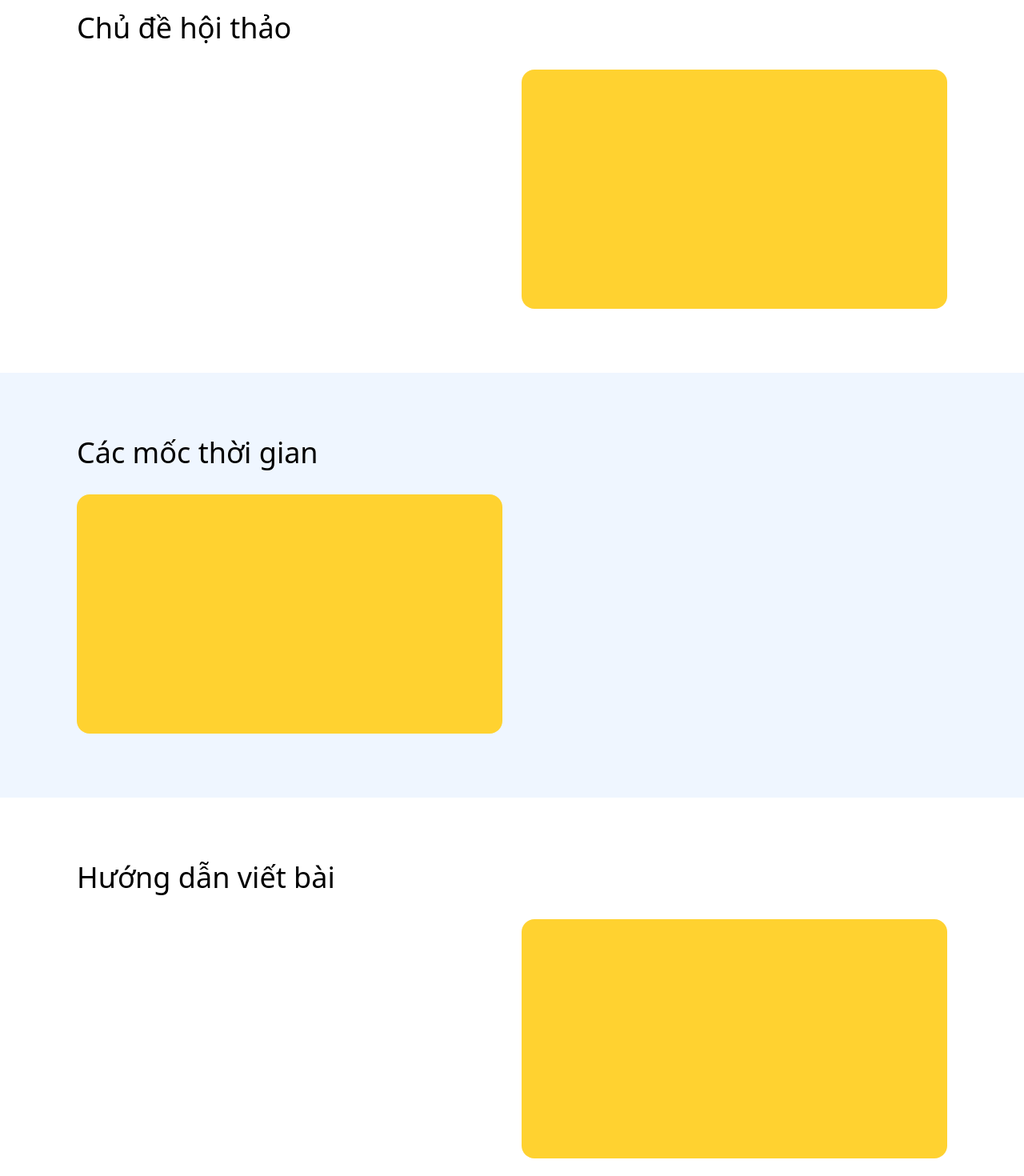
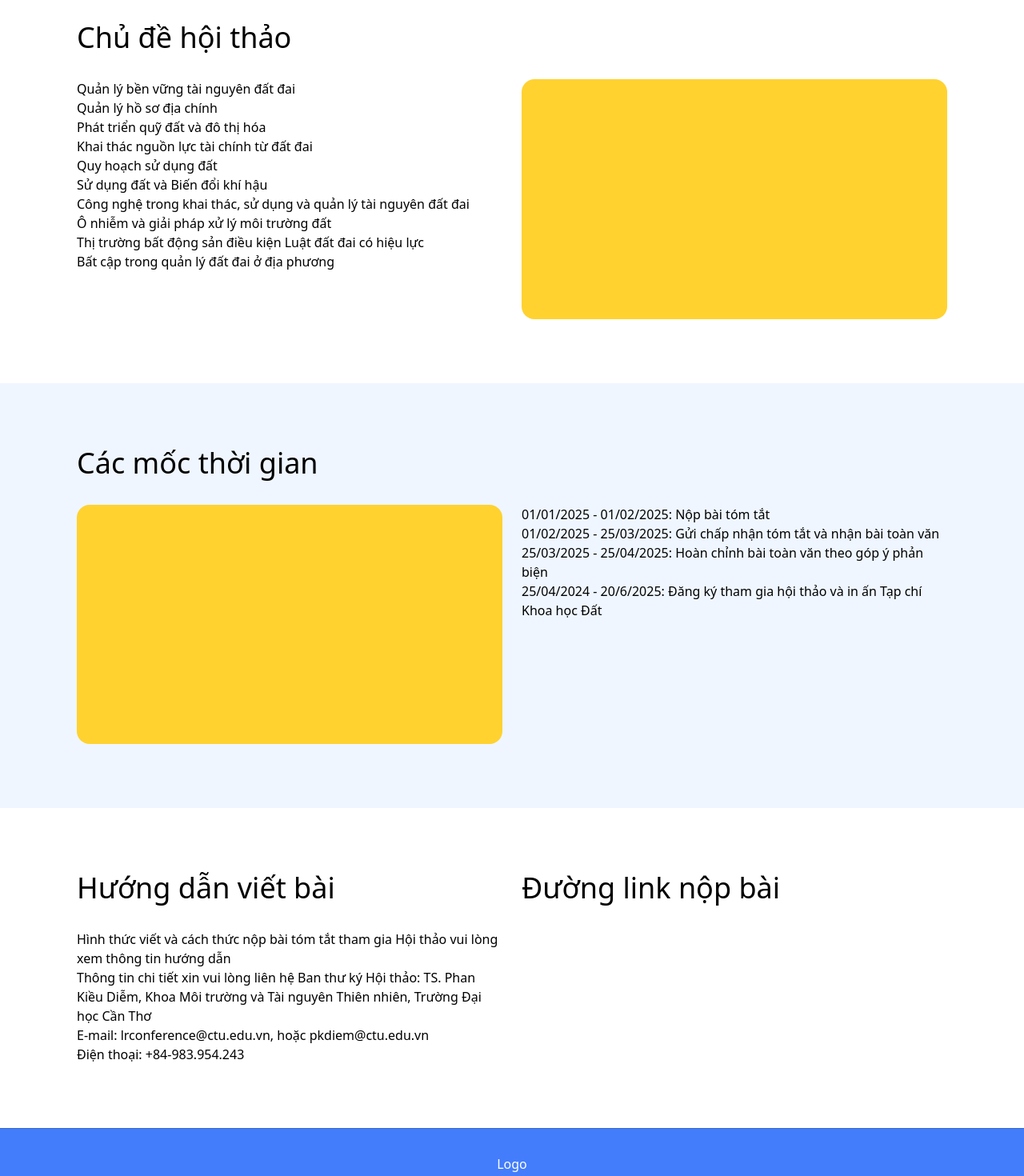
Before and after one commit to wuubangdev/lrd_science_conference, a React (Vite) app: page / in a window 1280 px wide. Shown: the part 1720-3190 px from the top of the page at 80% size. Built offline with nearby package versions, Linux system fonts and the light colour scheme.

Commit message:
client home content

```diff
--- a/src/components/client/home/conference-theme/ConferenceTheme.tsx
+++ b/src/components/client/home/conference-theme/ConferenceTheme.tsx
@@ -1,11 +1,32 @@
 import React from 'react'
+
+const listTheme: string[] = [
+    "Quản lý bền vững tài nguyên đất đai",
+    "Quản lý hồ sơ địa chính",
+    "Phát triển quỹ đất và đô thị hóa",
+    "Khai thác nguồn lực tài chính từ đất đai",
+    "Quy hoạch sử dụng đất",
+    "Sử dụng đất và Biến đổi khí hậu",
+    "Công nghệ trong khai thác, sử dụng và quản lý tài nguyên đất đai",
+    "Ô nhiễm và giải pháp xử lý môi trường đất",
+    "Thị trường bất động sản điều kiện Luật đất đai có hiệu lực",
+    "Bất cập trong quản lý đất đai ở địa phương",
+]
 
 const ConferenceTheme: React.FC = () => {
     return (
         <div className='w-full my-container py-20'>
             <h1 className='text-4xl font-medium mb-8'>Chủ đề hội thảo</h1>
             <div className='grid md:grid-cols-2 grid-cols-1 gap-6'>
-                <div></div>
+                <div>
+                    <ul>
+                        {listTheme && listTheme.map((item, i) => {
+                            return (
+                                <li key={i}>{item}</li>
+                            )
+                        })}
+                    </ul>
+                </div>
                 <div className=''>
                     <div className='w-full aspect-[16/9] bg-amber-300 rounded-2xl'></div>
                 </div>
--- a/src/components/client/home/guideline/HomeGuideline.tsx
+++ b/src/components/client/home/guideline/HomeGuideline.tsx
@@ -1,13 +1,28 @@
 import React from 'react';
+
+const guideline: string[] = [
+    "Hình thức viết và cách thức nộp bài tóm tắt tham gia Hội thảo vui lòng xem thông tin hướng dẫn",
+    "Thông tin chi tiết xin vui lòng liên hệ Ban thư ký Hội thảo: TS. Phan Kiều Diễm, Khoa Môi trường và Tài nguyên Thiên nhiên, Trường Đại học Cần Thơ",
+    "E-mail: lrconference@ctu.edu.vn, hoặc pkdiem@ctu.edu.vn",
+    "Điện thoại: +84-983.954.243"
+]
 
 const HomeGuideline: React.FC = () => {
     return (
         <div className='w-full my-container py-20'>
-            <h1 className='text-4xl font-medium mb-8'>Hướng dẫn viết bài</h1>
             <div className='grid md:grid-cols-2 grid-cols-1 gap-6'>
-                <div></div>
+                <div>
+                    <h1 className='text-4xl font-medium mb-8'>Hướng dẫn viết bài</h1>
+                    <ul>
+                        {guideline && guideline.map((item, i) => {
+                            return (
+                                <li key={i}>{item}</li>
+                            )
+                        })}
+                    </ul>
+                </div>
                 <div className=''>
-                    <div className='w-full aspect-[16/9] bg-amber-300 rounded-2xl'></div>
+                    <h1 className='text-4xl font-medium mb-8'>Đường link nộp bài</h1>
                 </div>
             </div>
         </div>
--- a/src/components/client/home/home-timeline/HomeTimeline.tsx
+++ b/src/components/client/home/home-timeline/HomeTimeline.tsx
@@ -1,4 +1,11 @@
 import React from 'react'
+
+const timeline: string[] = [
+    "01/01/2025 - 01/02/2025: Nộp bài tóm tắt",
+    "01/02/2025 - 25/03/2025: Gửi chấp nhận tóm tắt và nhận bài toàn văn",
+    "25/03/2025 - 25/04/2025: Hoàn chỉnh bài toàn văn theo góp ý phản biện",
+    "25/04/2024 - 20/6/2025: Đăng ký tham gia hội thảo và in ấn Tạp chí Khoa học Đất",
+]
 
 const HomeTimeline: React.FC = () => {
     return (
@@ -8,6 +15,15 @@ const HomeTimeline: React.FC = () => {
                 <div className=''>
                     <div className='w-full aspect-[16/9] bg-amber-300 rounded-2xl'></div>
                 </div>
+                <div>
+                    <ul>
+                        {timeline && timeline.map((item, i) => {
+                            return (
+                                <li key={i}>{item}</li>
+                            )
+                        })}
+                    </ul>
+                </div>
             </div>
         </div>
     )
--- a/src/components/client/home/introduction/Introduction.tsx
+++ b/src/components/client/home/introduction/Introduction.tsx
@@ -8,6 +8,9 @@ const Introduction: React.FC = () => {
                 <div className=''>
                     <div className='w-full aspect-[16/9] bg-amber-300 rounded-2xl'></div>
                 </div>
+                <div className='text-justify'>
+                    Tiếp nối thành công rực rỡ của Hội thảo Quản lý Đất đai lần thứ hai tại Trường Đại học Nông Lâm, Đại học Huế, chúng tôi hân hạnh thông báo Hội thảo Quản lý Đất đai lần thứ ba với chủ đề "Quản lý đất đai bền vững" (SLM2025) sẽ diễn ra tại Đại học Cần Thơ. Hội thảo được đồng tổ chức bởi Trường Đại học Cần Thơ, Học viện Nông nghiệp Việt Nam và Trường Đại học Nông Lâm - Đại học Huế. Sự kiện này là diễn đàn lý tưởng để các nhà khoa học chia sẽ những kết quả nghiên cứu cơ bản và ứng dụng công nghệ, nhằm phục vụ cho quản lý và phát triển bền vững tài nguyên. Qua đó, hội thảo sẽ tạo cơ hội đề xuất các hướng nghiên cứu, hợp tác và phát triển trong tương lai. Đồng thời, đây cũng là diễn đàn cho học viên, nghiên cứu sinh, nơi các em có thể báo cáo và khám phá những kết quả mới mẻ trong lĩnh vực Quản lý đất đai.
+                </div>
             </div>
         </div>
     )
```
